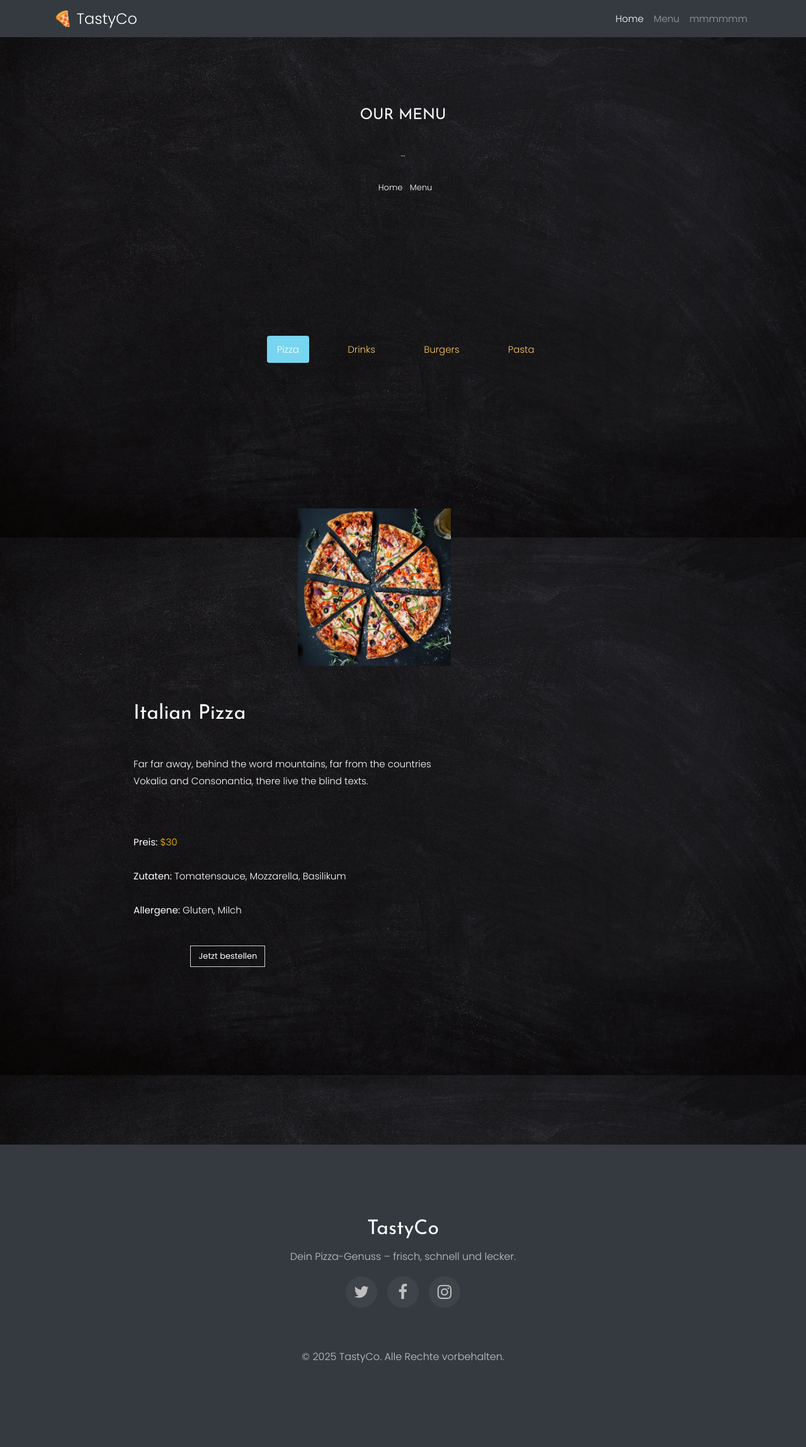
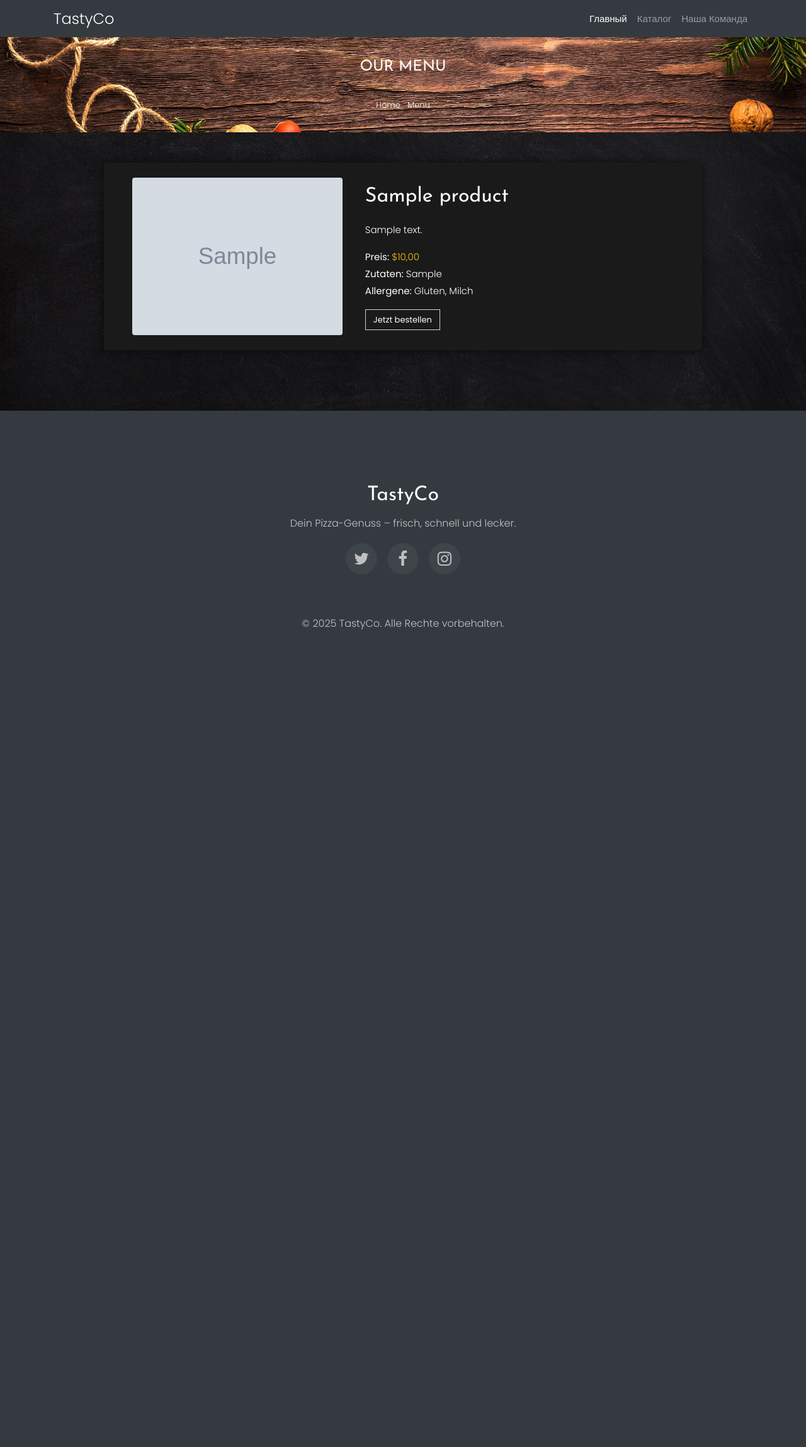
Before and after one commit to owsch1/TASTYCO, a Django app: template core/catalog/templates/catalog/product_detail.html in a window 1280 px wide. Shown: the whole page at 63% size. After the commit the page ends 1000 px from the top, so only its background shows below. Run offline with Django 5.2, Linux system fonts and the light colour scheme; the template is opened without the code that fills it: values that come from a table or form of the project are taken from there, others are empty; tables that the repository leaves empty hold one stand-in row (values such as "Sample post"); grey boxes marked "Sample" are stand-in pictures; some libraries are stand-ins or nearby versions; some web fonts are replaced.

Commit message:
Add dynamic product detail page with image support

```diff
--- a/core/catalog/templates/catalog/index.html
+++ b/core/catalog/templates/catalog/index.html
@@ -40,6 +40,7 @@
                         <p>{{ product.description|default:"Описание отсутствует" }}</p>
                         <p class="price"><span>{{ product.price }} сом</span></p>
                         <p><a href="{% url 'product_detail' product.id %}" class="btn btn-primary btn-outline-primary">Подробнее</a></p>
+                        <p><a href="{% url 'product_detail' product.id %}" class="btn btn-primary btn-outline-primary">Добавить в корзину</a></p>
                     </div>
                 </div>
             </div>
--- a/core/catalog/templates/catalog/product_detail.html
+++ b/core/catalog/templates/catalog/product_detail.html
@@ -2,6 +2,7 @@
 {% load static %}
 
 {% block title %}{{ product.name }}{% endblock %}
+
 {% block content %}
 <!-- Header-Bereich -->
 <section class="img" style="
@@ -26,26 +27,8 @@
     </div>
   </div>
 </section>
-<!-- Menü Tabs -->
-<div class="container-fluid" style="margin-top: 0; padding-top: 0;">
-  <div class="row d-md-flex">
-    <div class="col-lg-12 ftco-animate p-0 pt-2">
-      <div class="row">
-        <!-- Tabs -->
-        <div class="col-md-12 nav-link-wrap text-center mb-4">
-          <div class="nav nav-pills justify-content-center" id="v-pills-tab" role="tablist">
-            <a class="nav-link active" id="v-pills-1-tab" data-toggle="pill" href="#v-pills-1" role="tab">Pizza</a>
-            <a class="nav-link" id="v-pills-2-tab" data-toggle="pill" href="#v-pills-2" role="tab">Drinks</a>
-            <a class="nav-link" id="v-pills-3-tab" data-toggle="pill" href="#v-pills-3" role="tab">Burgers</a>
-            <a class="nav-link" id="v-pills-4-tab" data-toggle="pill" href="#v-pills-4" role="tab">Pasta</a>
-          </div>
-        </div>
 
-        <!-- Inhalt -->
-        <div class="col-md-12 d-flex align-items-start justify-content-center">
-          <div class="tab-content w-100" id="v-pills-tabContent">
-            <div class="tab-pane fade show active" id="v-pills-1" role="tabpanel">
-
+<!-- Produktanzeige -->
 <div class="container py-5">
   <div class="row justify-content-center">
     <div class="col-md-10 p-4 rounded d-flex flex-wrap align-items-center"
@@ -53,17 +36,24 @@
 
       <!-- Bild links -->
       <div class="col-md-5 text-center mb-4 mb-md-0">
-                      <img src="{% static 'catalog/images/pizza-1.jpg' %}" alt="Italian Pizza"
+        {% with product.productimage_set.first as image %}
+          {% if image %}
+            <img src="{{ image.image.url }}" alt="{{ product.name }}"
                  class="img-fluid rounded" style="max-height: 250px; object-fit: contain;">
+          {% else %}
+            <img src="{% static 'images/placeholder.jpg' %}" alt="Kein Bild"
+                 class="img-fluid rounded" style="max-height: 250px; object-fit: contain;">
+          {% endif %}
+        {% endwith %}
       </div>
 
       <!-- Beschreibung rechts -->
       <div class="col-md-7 text-white">
-                      <h2 class="mb-3">Italian Pizza</h2>
-                      <p class="mb-3">Far far away, behind the word mountains, far from the countries Vokalia and Consonantia, there live the blind texts.</p>
+        <h2 class="mb-3">{{ product.name }}</h2>
+        <p class="mb-3">{{ product.description }}</p>
         <ul class="list-unstyled mb-3">
-                        <li><strong>Preis:</strong> <span class="text-warning">$30</span></li>
-                        <li><strong>Zutaten:</strong> Tomatensauce, Mozzarella, Basilikum</li>
+          <li><strong>Preis:</strong> <span class="text-warning">${{ product.price }}</span></li>
+          <li><strong>Zutaten:</strong> {{ product.ingredients }}</li>
           <li><strong>Allergene:</strong> Gluten, Milch</li>
         </ul>
         <a href="#" class="btn btn-white btn-outline-white">Jetzt bestellen</a>
@@ -72,13 +62,4 @@
     </div>
   </div>
 </div>
-
-            </div>
-          </div>
-        </div>
-
-      </div>
-    </div>
-  </div>
-</div>
 {% endblock %}
--- a/core/catalog/urls.py
+++ b/core/catalog/urls.py
@@ -3,6 +3,6 @@ from . import views
 
 urlpatterns = [
     path('', views.index_view, name='index'),
-    path('product_detail/<int:product_id>', views.product_detail_view, name='product_detail'),
+    path('product_detail/<int:product_id>/', views.product_detail_view, name='product_detail'),
     path('categories/', views.category_view, name='categories')
     ]
--- a/core/core/settings.py
+++ b/core/core/settings.py
@@ -123,7 +123,7 @@ STATIC_URL = '/static/'
 STATICFILES_DIRS = [
     BASE_DIR / "static",
 ]
-MEDIA_ROOT = 'media/'
+MEDIA_ROOT = BASE_DIR / 'media'
 MEDIA_URL = '/media/'
 
 # Default primary key field type
--- a/core/templates/base.html
+++ b/core/templates/base.html
@@ -28,13 +28,13 @@
 <body>
 
     <!-- Navbar -->
-    {% include 'pizza/_navbar.html' %}
+    {% include 'catalog/_navbar.html' %}
 
     <!-- Page Content -->
     {% block content %}{% endblock %}
 
     <!-- Footer -->
-    {% include 'pizza/_footer.html' %}
+    {% include 'catalog/_footer.html' %}
 
     <!-- Loader -->
     <div id="ftco-loader" class="show fullscreen">
--- /dev/null
+++ b/core/templates/catalog/_navbar.html
@@ -0,0 +1,12 @@
+<nav class="navbar navbar-expand-lg navbar-dark bg-dark">
+  <div class="container">
+    <a class="navbar-brand" href="#">TastyCo</a>
+    <div class="collapse navbar-collapse">
+      <ul class="navbar-nav ml-auto">
+        <li class="nav-item active"><a class="nav-link" href="#">Главный</a></li>
+        <li class="nav-item"><a class="nav-link" href="#">Каталог</a></li>
+        <li class="nav-item"><a class="nav-link" href="#">Наша Команда</a></li>
+      </ul>
+    </div>
+  </div>
+</nav>
--- a/core/templates/pizza/_navbar.html
+++ /dev/null
@@ -1,12 +0,0 @@
-<nav class="navbar navbar-expand-lg navbar-dark bg-dark">
-  <div class="container">
-    <a class="navbar-brand" href="#">🍕 TastyCo</a>
-    <div class="collapse navbar-collapse">
-      <ul class="navbar-nav ml-auto">
-        <li class="nav-item active"><a class="nav-link" href="#">Home</a></li>
-        <li class="nav-item"><a class="nav-link" href="#">Menu</a></li>
-        <li class="nav-item"><a class="nav-link" href="#">mmmmmm</a></li>
-      </ul>
-    </div>
-  </div>
-</nav>
```
Also changed, not shown: core/catalog/templates/catalog/category.html (+95 -0 lines), core/templates/catalog/_footer.html (renamed from core/templates/pizza/_footer.html). Lines whose indentation alone changed are shown as unchanged.
